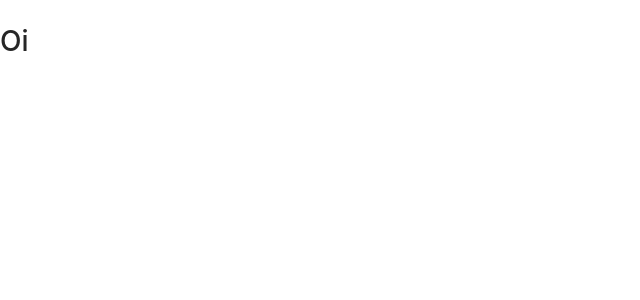
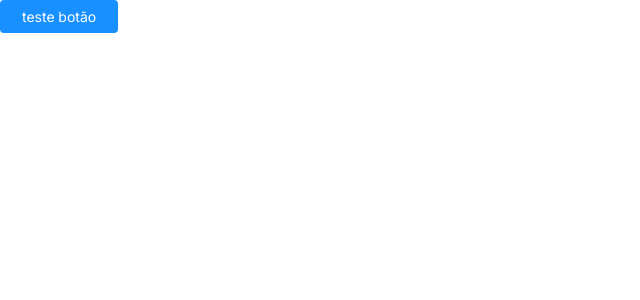
Before and after one commit to AntonioGally/magazine-reader, a React (Create React App) app in the folder interface/: page / in a window 1280 px wide. Shown: the top 300 px of the page, without its empty margins (0-640 px from the left). Built offline with nearby package versions, Linux system fonts and the light colour scheme.

Commit message:
feat (interface): Adding firts component

```diff
--- a/interface/public/index.html
+++ b/interface/public/index.html
@@ -1,21 +1,29 @@
 <!DOCTYPE html>
 <html lang="en">
+
 <head>
   <meta charset="utf-8" />
   <link rel="icon" href="%PUBLIC_URL%/favicon.ico" />
   <meta name="viewport" content="width=device-width, initial-scale=1" />
   <meta name="theme-color" content="#000000" />
-    <meta
-      name="description"
-      content="Web site created using create-react-app"
-    />
+  <meta name="description" content="Web site created using create-react-app" />
   <link rel="apple-touch-icon" href="%PUBLIC_URL%/logo192.png" />
   <link rel="manifest" href="%PUBLIC_URL%/manifest.json" />
 
+  <link rel="stylesheet" href="https://cdnjs.cloudflare.com/ajax/libs/font-awesome/6.1.1/css/all.min.css"
+    integrity="sha512-KfkfwYDsLkIlwQp6LFnl8zNdLGxu9YAA1QvwINks4PhcElQSvqcyVLLD9aMhXd13uQjoXtEKNosOWaZqXgel0g=="
+    crossorigin="anonymous" referrerpolicy="no-referrer" />
+  <link rel="preconnect" href="https://fonts.googleapis.com" />
+  <link rel="preconnect" href="https://fonts.gstatic.com" crossorigin />
+  <link href="https://fonts.googleapis.com/css2?family=Inter:wght@100;200;300;400;500;600;700;800;900&display=swap"
+    rel="stylesheet" />
+
   <title>Magazine Reader</title>
 </head>
+
 <body>
   <noscript>You need to enable JavaScript to run this app.</noscript>
   <div id="root"></div>
 </body>
+
 </html>
--- /dev/null
+++ b/interface/src/@types/global.d.ts
@@ -0,0 +1 @@
+declare module '*.css';
--- a/interface/src/Components/Button/Button.module.css
+++ b/interface/src/Components/Button/Button.module.css
@@ -1,3 +1,11 @@
-.tst {
-
+.button {
+    all: unset;
+    padding: 8px 22px;
+    border-radius: 4px;
+    font-family: 'Inter';
+    font-style: normal;
+    font-weight: 400;
+    font-size: 14px;
+    line-height: 17px;
+    cursor: pointer;
 }
--- a/interface/src/Components/Button/Button.tsx
+++ b/interface/src/Components/Button/Button.tsx
@@ -25,8 +25,10 @@ const Button: React.FC<Props> = ({ label, _type, children, ...props }) => {
     }
 
     return (
-        <button {...props} style={{ ...buttonType[_type], ...props.style }}>
+        <button {...props} className={`${style["button"]} ${props.className}`} style={{ ...buttonType[_type], ...props.style }}>
             {label || children}
         </button>
     );
 }
+
+export default Button;
--- a/interface/src/Pages/Landing/Landing.tsx
+++ b/interface/src/Pages/Landing/Landing.tsx
@@ -1,8 +1,9 @@
 import React from "react";
+import Button from "../../Components/Button/Button";
 
 const Landing: React.FC = () => {
     return (
-        <><h1>Oi</h1></>
+        <Button label={"teste botão"} _type="primary" />
     )
 }
 
```
Also changed, not shown: interface/.eslintrc.json. Lines whose indentation alone changed are shown as unchanged.
